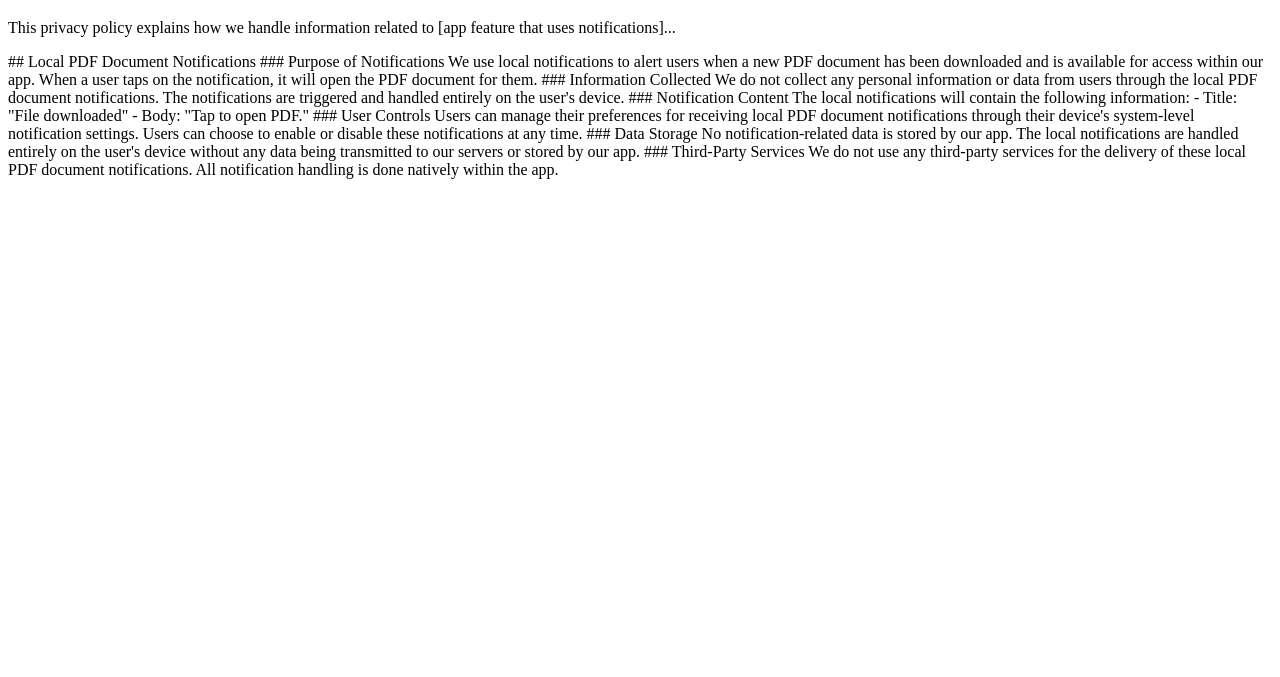
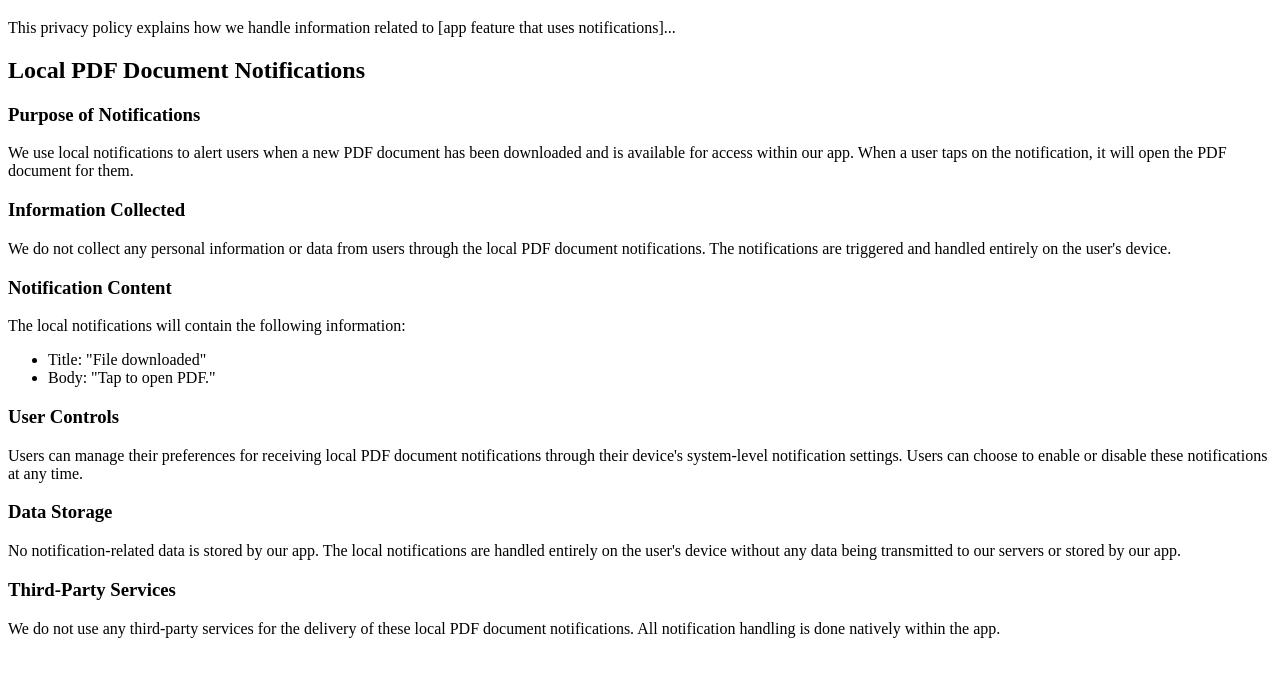
Before and after one commit to RizwanAtNvest/Sbi_simba_privacy_policy, a plain HTML site: page index.html in a window 1280 px wide. Shown: the part 61-738 px from the top of the page. Drawn offline with Linux system fonts and the light colour scheme.

Commit message:
Update index.html

```diff
--- a/index.html
+++ b/index.html
@@ -7,26 +7,29 @@
   <h1>SBI Simba Privacy Policy</h1>
   <p>This privacy policy explains how we handle information related to [app feature that uses notifications]...</p>
   <!-- Add your full privacy policy content here -->
-## Local PDF Document Notifications
 
-### Purpose of Notifications
-We use local notifications to alert users when a new PDF document has been downloaded and is available for access within our app. When a user taps on the notification, it will open the PDF document for them.
+  <h2>Local PDF Document Notifications</h2>
 
-### Information Collected
-We do not collect any personal information or data from users through the local PDF document notifications. The notifications are triggered and handled entirely on the user's device.
+  <h3>Purpose of Notifications</h3>
+  <p>We use local notifications to alert users when a new PDF document has been downloaded and is available for access within our app. When a user taps on the notification, it will open the PDF document for them.</p>
 
-### Notification Content
-The local notifications will contain the following information:
-- Title: "File downloaded"
-- Body: "Tap to open PDF."
+  <h3>Information Collected</h3>
+  <p>We do not collect any personal information or data from users through the local PDF document notifications. The notifications are triggered and handled entirely on the user's device.</p>
 
-### User Controls
-Users can manage their preferences for receiving local PDF document notifications through their device's system-level notification settings. Users can choose to enable or disable these notifications at any time.
+  <h3>Notification Content</h3>
+  <p>The local notifications will contain the following information:</p>
+  <ul>
+    <li>Title: "File downloaded"</li>
+    <li>Body: "Tap to open PDF."</li>
+  </ul>
 
-### Data Storage
-No notification-related data is stored by our app. The local notifications are handled entirely on the user's device without any data being transmitted to our servers or stored by our app.
+  <h3>User Controls</h3>
+  <p>Users can manage their preferences for receiving local PDF document notifications through their device's system-level notification settings. Users can choose to enable or disable these notifications at any time.</p>
 
-### Third-Party Services
-We do not use any third-party services for the delivery of these local PDF document notifications. All notification handling is done natively within the app.
+  <h3>Data Storage</h3>
+  <p>No notification-related data is stored by our app. The local notifications are handled entirely on the user's device without any data being transmitted to our servers or stored by our app.</p>
+
+  <h3>Third-Party Services</h3>
+  <p>We do not use any third-party services for the delivery of these local PDF document notifications. All notification handling is done natively within the app.</p>
 </body>
 </html>
```
